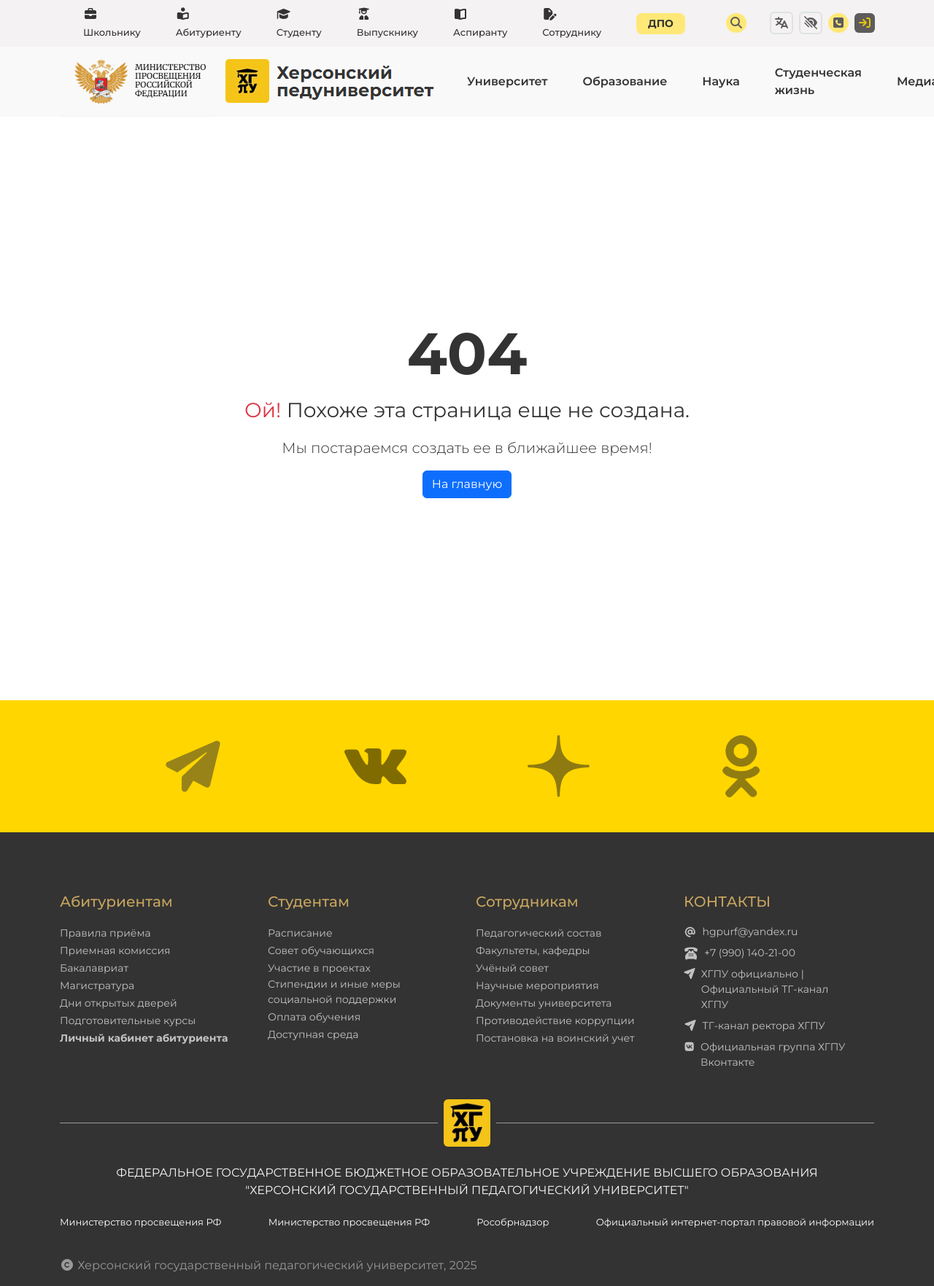
After one commit to svdpgmr93/khgpu_site, a Django app: template templates/404.html in a window 1280 px wide. The commit adds this page. Shown: the whole page at 73% size. Run offline with Django 3.2, Linux system fonts and the light colour scheme; the template is opened without the code that fills it, so the values that code supplies are empty; some libraries are stand-ins or nearby versions.

Commit message:
Added 404 page

```diff
--- a/posts/templates/posts/education-organization.html
+++ b/posts/templates/posts/education-organization.html
@@ -427,7 +427,7 @@
             </div>
             <div class="d-flex flex-column gap-4 py-4 mb-4">
               <div class="row gap-4">
-                <a href="" class="col-4 edu-info-btn"> Основные сведения </a>
+                <a href="basic-info" class="col-4 edu-info-btn"> Основные сведения </a>
                 <a href="" class="col edu-info-btn">
                   Структура и органы управления образовательной организацией
                 </a>
--- a/posts/views.py
+++ b/posts/views.py
@@ -1,4 +1,8 @@
 from django.shortcuts import render
+from django.http import HttpResponseNotFound
+
+def pageNotFoun(request, exception):
+    return HttpResponseNotFound(request,'404.html')
 
 def main(requests):
     return render(requests, 'main.html')
--- /dev/null
+++ b/templates/404.html
@@ -0,0 +1,17 @@
+{% extends 'base.html' %}
+{% load static %}
+{% block title %}Documents{% endblock %}
+{% block content %}
+<div class="container">
+    <div class="d-flex align-items-center justify-content-center vh-100">
+        <div class="text-center">
+            <h1 class="display-1 fw-bold">404</h1>
+            <p class="fs-3"> <span class="text-danger">Ой!</span> Похоже эта страница еще не создана.</p>
+            <p class="lead">
+                Мы постараемся создать ее в ближайшее время!
+            </p>
+            <a href="hgpurf.ru" class="btn btn-primary">На главную</a>
+        </div>
+    </div>
+</div>
+{% endblock %}
--- a/templates/base.html
+++ b/templates/base.html
@@ -223,7 +223,7 @@
                   </div>
                   <div class="row rounded">
                     <div class="col-6 rounded">
-                      <a href="#"
+                      <a href="edu"
                         ><p>Сведения об образовательной организации</p></a
                       >
                       <p>Ректор ХГПУ</p>
```
Also changed, not shown: posts/templates/posts/404.html (added, +17 -0 lines).
